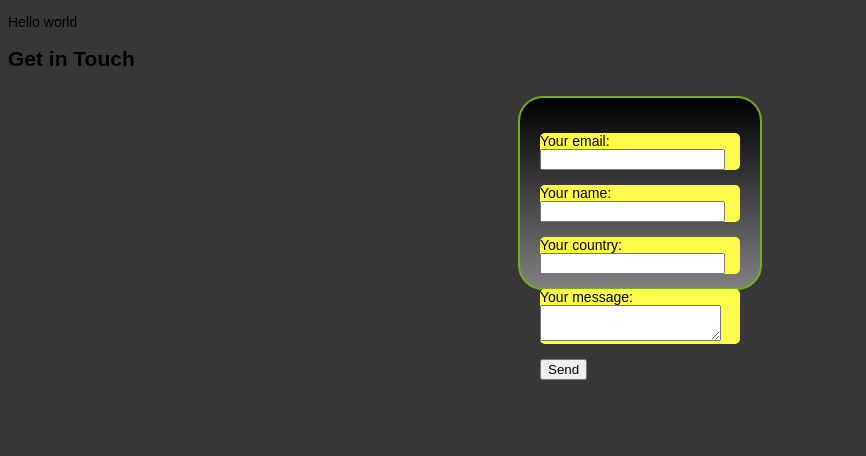
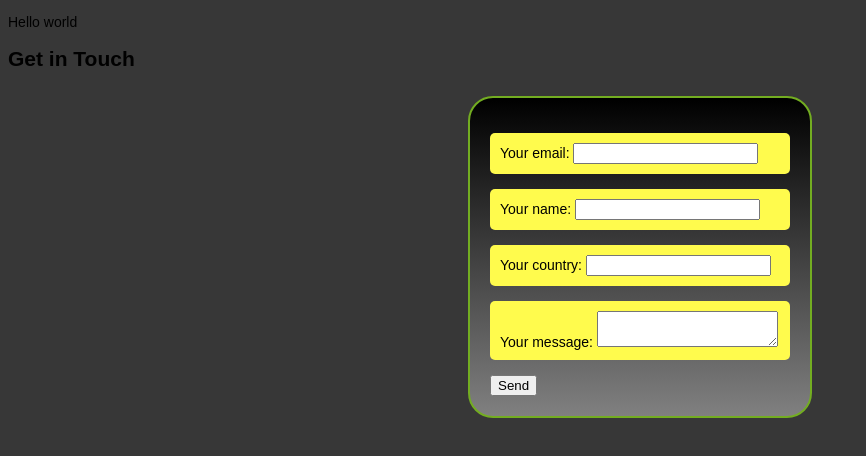
Before and after one commit to JSilva87/PublicTestSite01, a plain HTML site: page index.html in a window 1280 px wide. Shown: the whole page, without its empty margins (0-866 px from the left). Drawn offline with Linux system fonts and the light colour scheme.

Commit message:
Update Dstyles.css

```diff
--- a/Dstyles.css
+++ b/Dstyles.css
@@ -14,14 +14,14 @@ form{
   border-radius: 25px;
   border: 2px solid #73AD21;
   padding: 20px;
-  width: 200px;
-  height: 150px;
+  width: 300px;
   margin: 25px auto;
 }
 
 label{
   display:block;
   margin: 15px auto;
+  padding: 10px;
   border-radius: 5px;
   background-color: #fffb4d;
 }
```
